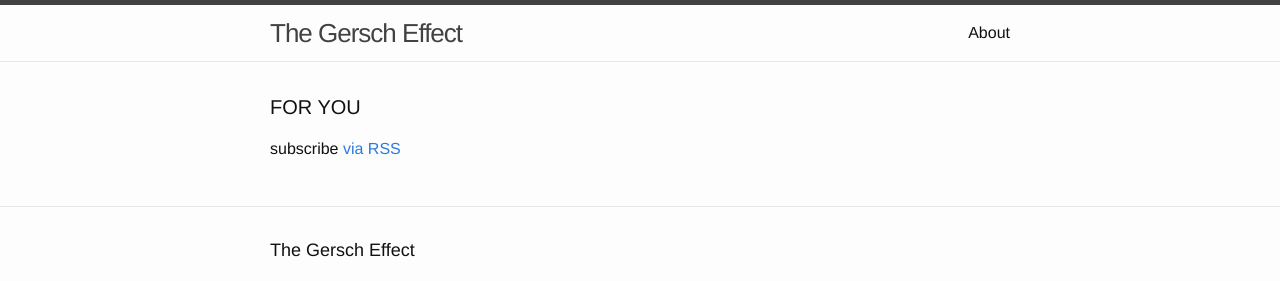
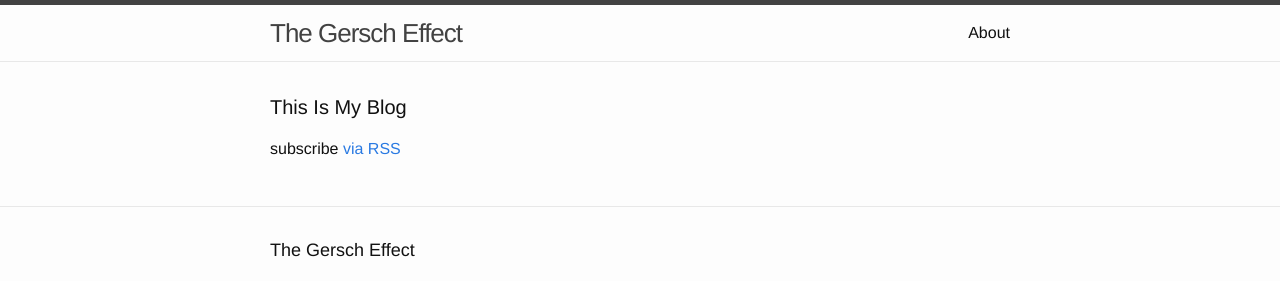
Before and after one commit to thegerscheffect/thegerscheffect.github.io, a Jekyll site: the page built from index.html, in a window 1280 px wide. Shown: the top 281 px of the page. Built offline with Jekyll 4.4.1, drawn with Linux system fonts in a browser that asks for light colours.

Commit message:
changedtitle

```diff
--- a/index.html
+++ b/index.html
@@ -4,7 +4,7 @@
 
 <div class="home">
 
-  <h1 class="page-heading">FOR YOU</h1>
+  <h1 class="page-heading">This Is My Blog</h1>
 
   <ul class="post-list">
     {% for post in site.posts %}
```
